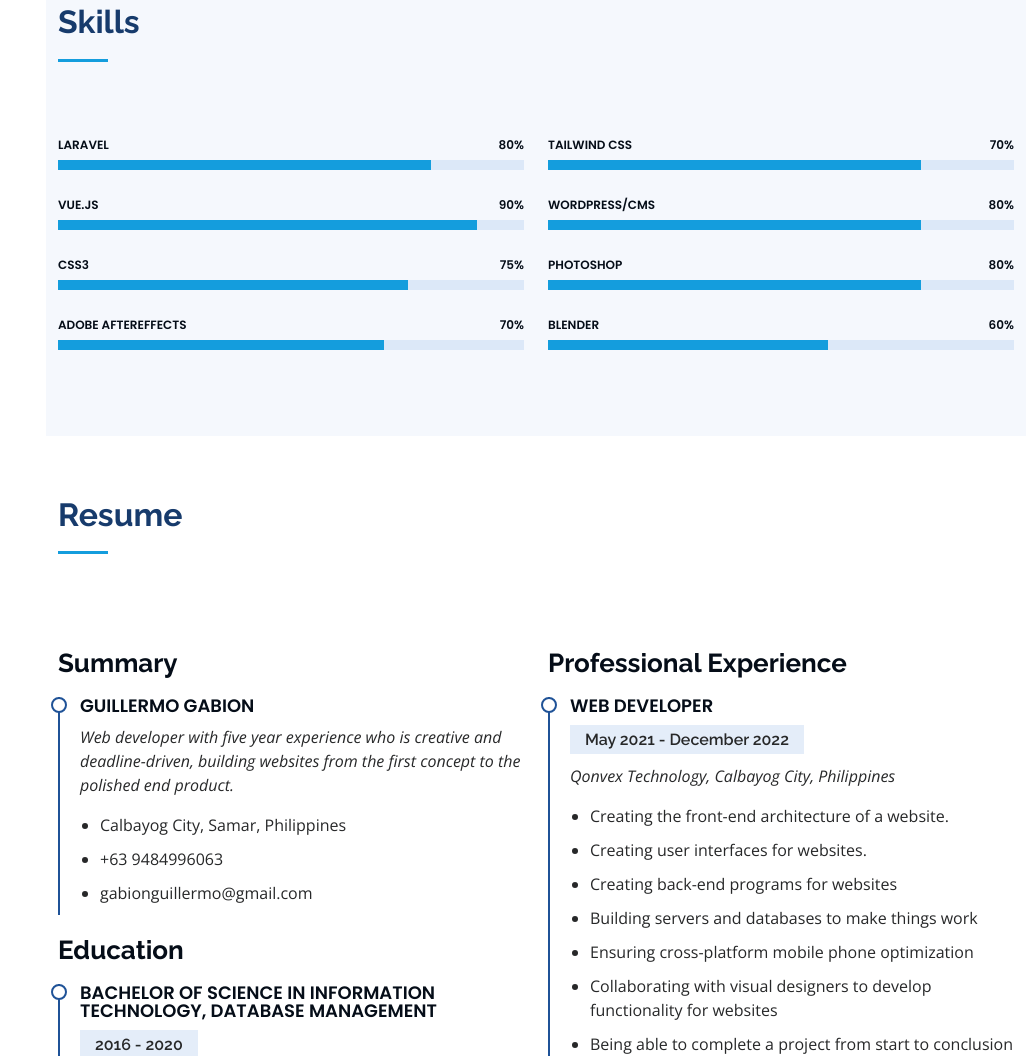
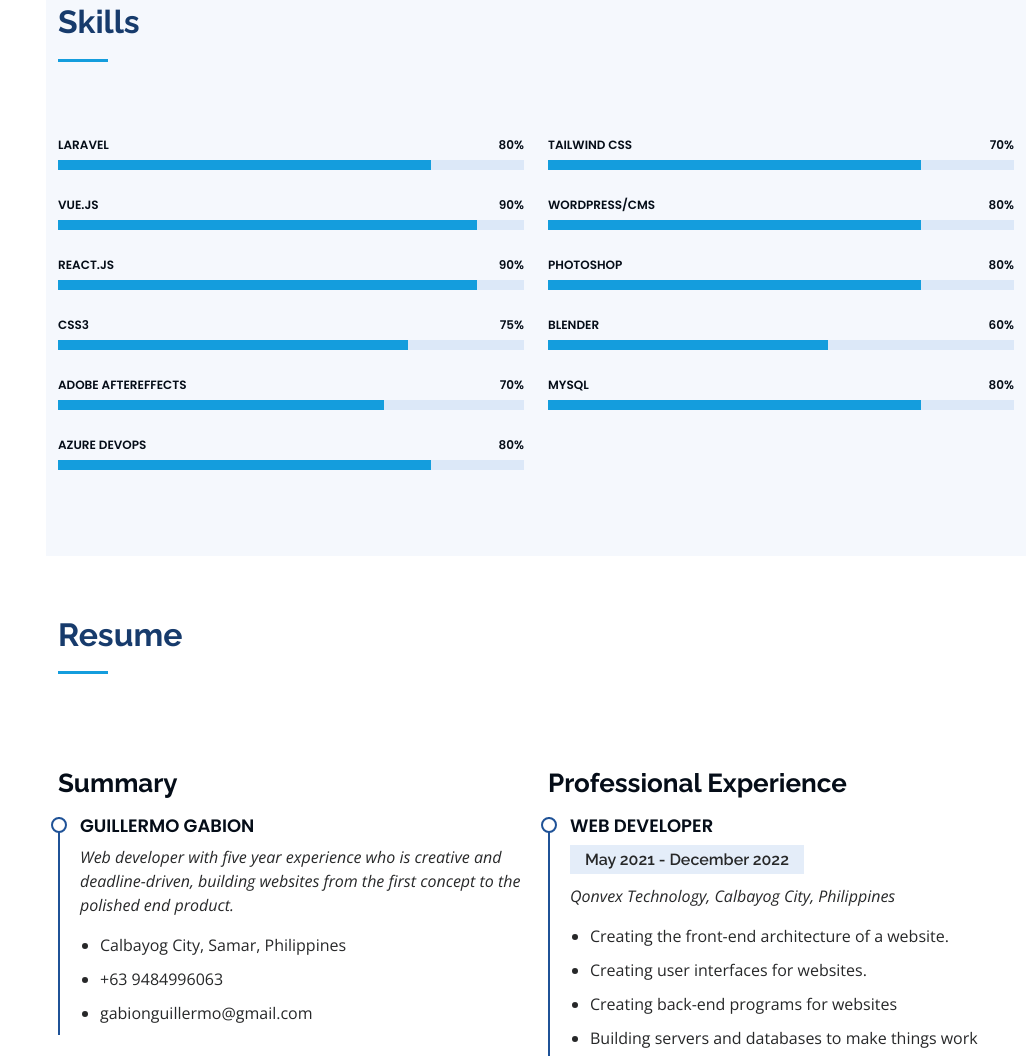
Before and after one commit to guillermogabion/iangabion.github.io, a plain HTML site: page index.html in a window 1280 px wide. Shown: the part 1502-2558 px from the top of the page, without its empty margins (254-1280 px from the left). Drawn offline with nearby package versions, Linux system fonts and the light colour scheme.

Commit message:
Update index.html

```diff
--- a/index.html
+++ b/index.html
@@ -128,6 +128,12 @@
                 <div class="progress-bar" role="progressbar" aria-valuenow="90" aria-valuemin="0" aria-valuemax="100"></div>
               </div>
             </div>
+            <div class="progress">
+              <span class="skill">React.js <i class="val">90%</i></span>
+              <div class="progress-bar-wrap">
+                <div class="progress-bar" role="progressbar" aria-valuenow="90" aria-valuemin="0" aria-valuemax="100"></div>
+              </div>
+            </div>
 
             <div class="progress">
               <span class="skill">CSS3 <i class="val">75%</i></span>
@@ -139,6 +145,12 @@
               <span class="skill">Adobe AfterEffects <i class="val">70%</i></span>
               <div class="progress-bar-wrap">
                 <div class="progress-bar" role="progressbar" aria-valuenow="70" aria-valuemin="0" aria-valuemax="100"></div>
+              </div>
+            </div>
+            <div class="progress">
+              <span class="skill">Azure DevOps <i class="val">80%</i></span>
+              <div class="progress-bar-wrap">
+                <div class="progress-bar" role="progressbar" aria-valuenow="80" aria-valuemin="0" aria-valuemax="100"></div>
               </div>
             </div>
 
@@ -170,6 +182,12 @@
               <span class="skill">Blender <i class="val">60%</i></span>
               <div class="progress-bar-wrap">
                 <div class="progress-bar" role="progressbar" aria-valuenow="60" aria-valuemin="0" aria-valuemax="100"></div>
+              </div>
+            </div>
+            <div class="progress">
+              <span class="skill">MySQL <i class="val">80%</i></span>
+              <div class="progress-bar-wrap">
+                <div class="progress-bar" role="progressbar" aria-valuenow="80" aria-valuemin="0" aria-valuemax="100"></div>
               </div>
             </div>
 
```
